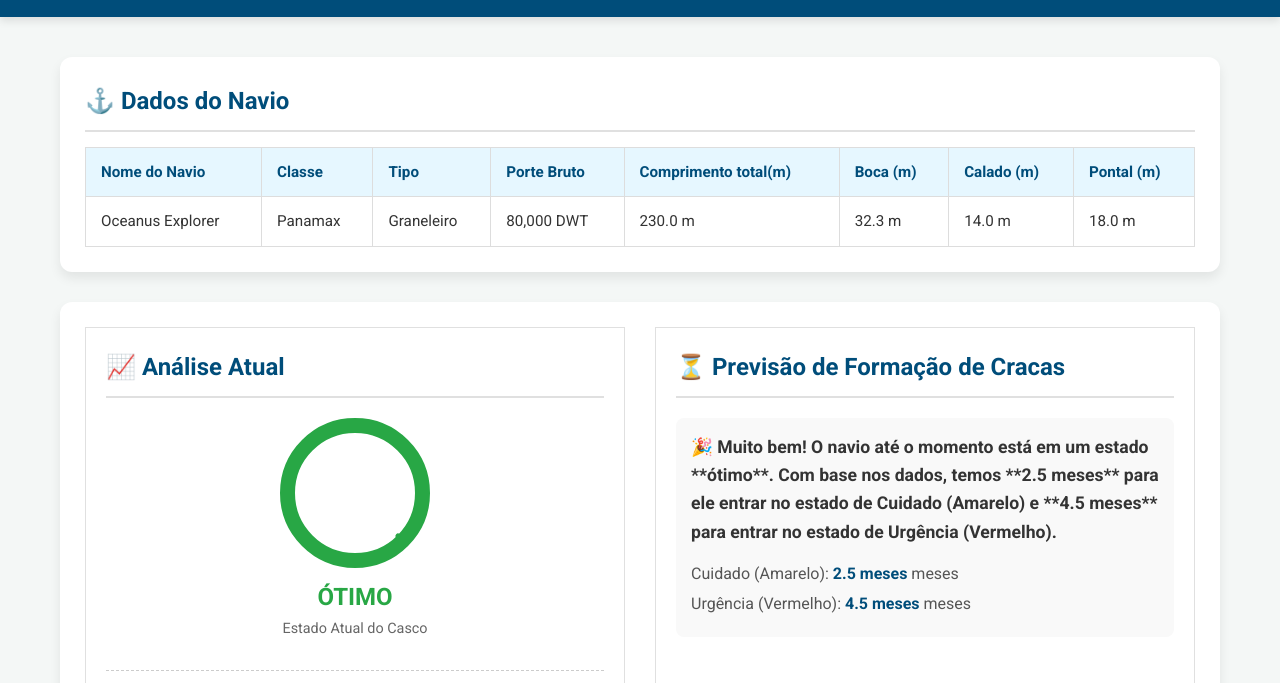
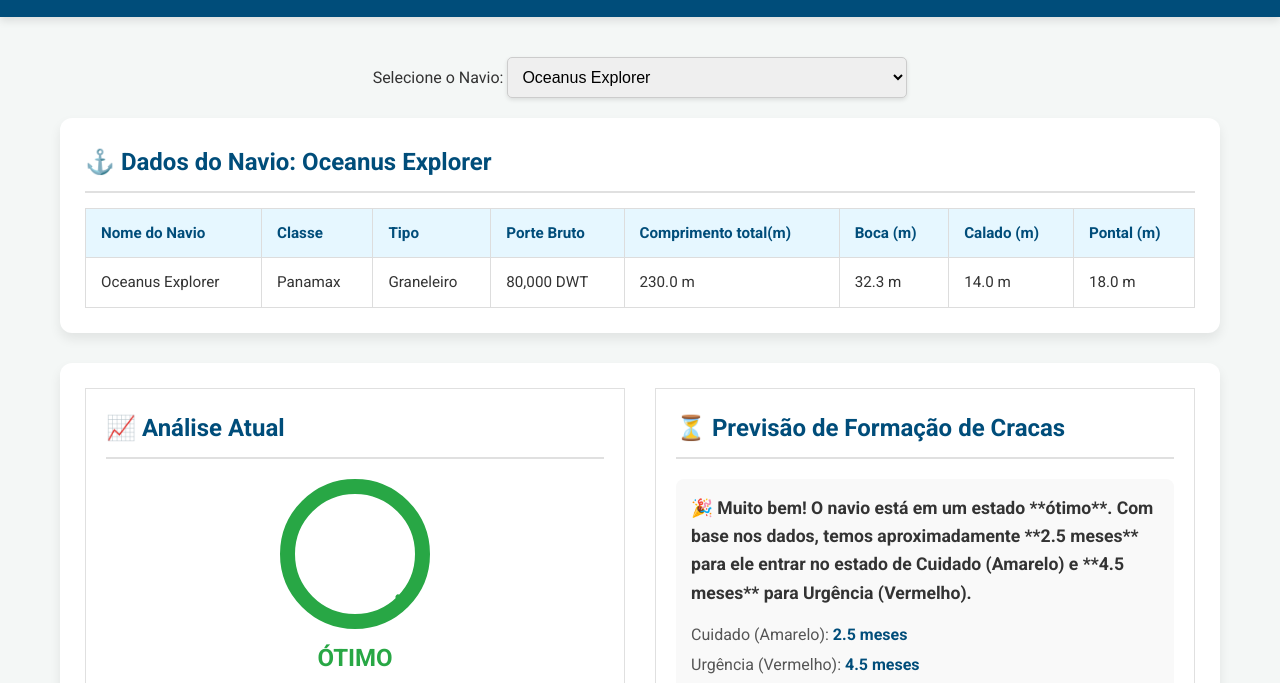
Before and after one commit to IsaiasSorriso/HackaPetroAnaliseIA, a plain HTML site: page index.html in a window 1280 px wide. Shown: the part 105-788 px from the top of the page. Drawn offline with Linux system fonts and the light colour scheme.

Commit message:
add mais opções de de analise

```diff
--- a/index.html
+++ b/index.html
@@ -6,6 +6,21 @@
     <title>Análise de Bioincrustração de Navios</title>
     <link rel="stylesheet" href="style.css">
     <link href="https://fonts.googleapis.com/css2?family=Roboto:wght@400;700&display=swap" rel="stylesheet">
+    <style>
+        .selector-container {
+            margin-bottom: 20px;
+            text-align: center;
+        }
+        #ship-selector {
+            padding: 10px;
+            font-size: 16px;
+            border-radius: 5px;
+            border: 1px solid #ccc;
+            width: 80%;
+            max-width: 400px;
+            box-shadow: 0 2px 4px rgba(0,0,0,0.1);
+        }
+    </style>
 </head>
 <body>
     <header>
@@ -14,10 +29,15 @@
     </header>
 
     <main>
+        <div class="selector-container">
+            <label for="ship-selector">Selecione o Navio:</label>
+            <select id="ship-selector"></select>
+        </div>
+
         <section class="ship-details-card">
-            <h2>⚓ Dados do Navio</h2>
+            <h2 id="ship-title">⚓ Dados do Navio</h2>
             <table id="ship-data-table">
-                </table>
+            </table>
         </section>
 
         <section class="dashboard-container">
@@ -43,8 +63,8 @@
                 <div class="prediction-content">
                     <p id="prediction-message">Carregando análise...</p>
                     <div class="time-to-event">
-                        <p>Cuidado (Amarelo): <span id="time-to-care">--</span> meses</p>
-                        <p>Urgência (Vermelho): <span id="time-to-urgent">--</span> meses</p>
+                        <p>Cuidado (Amarelo): <span id="time-to-care">--</span></p>
+                        <p>Urgência (Vermelho): <span id="time-to-urgent">--</span></p>
                     </div>
                 </div>
             </div>
--- a/script.js
+++ b/script.js
@@ -1,6 +1,7 @@
 document.addEventListener('DOMContentLoaded', () => {
-    // 1. Dados Fixos do Navio (Baseados na imagem)
-    const shipData = {
+    // 1. Dados dos Navios (JSON/Array de Objetos)
+    const shipsData = [
+        {
             'Nome do Navio': 'Oceanus Explorer',
             'Classe': 'Panamax',
             'Tipo': 'Graneleiro',
@@ -8,10 +9,41 @@ document.addEventListener('DOMContentLoaded', () => {
             'Comprimento total(m)': '230.0 m',
             'Boca (m)': '32.3 m',
             'Calado (m)': '14.0 m',
-        'Pontal (m)': '18.0 m'
-    };
+            'Pontal (m)': '18.0 m',
+            'foulingIndex': 20, // Ótimo (Verde)
+            'simulatedWaterTemp': 22.5, // °C
+            'simulatedHullRoughness': 100 // µm
+        },
+        {
+            'Nome do Navio': 'Mariner Voyager',
+            'Classe': 'Capesize',
+            'Tipo': 'Minério',
+            'Porte Bruto': '180,000 DWT',
+            'Comprimento total(m)': '290.0 m',
+            'Boca (m)': '45.0 m',
+            'Calado (m)': '17.0 m',
+            'Pontal (m)': '22.0 m',
+            'foulingIndex': 55, // Cuidado (Amarelo)
+            'simulatedWaterTemp': 28.0,
+            'simulatedHullRoughness': 250 // µm
+        },
+        {
+            'Nome do Navio': 'Global Tanker VII',
+            'Classe': 'Suezmax',
+            'Tipo': 'Petroleiro',
+            'Porte Bruto': '150,000 DWT',
+            'Comprimento total(m)': '275.0 m',
+            'Boca (m)': '48.0 m',
+            'Calado (m)': '16.0 m',
+            'Pontal (m)': '20.0 m',
+            'foulingIndex': 85, // Urgência (Vermelho)
+            'simulatedWaterTemp': 30.5,
+            'simulatedHullRoughness': 450 // µm
+        }
+    ];
 
     // 2. Elementos do Dashboard
+    const shipSelector = document.getElementById('ship-selector');
     const gaugeRing = document.getElementById('gauge-ring');
     const gaugeNeedle = document.getElementById('gauge-needle');
     const statusText = document.getElementById('status-text');
@@ -20,42 +52,19 @@ document.addEventListener('DOMContentLoaded', () => {
     const timeToUrgent = document.getElementById('time-to-urgent');
     const waterTempSpan = document.getElementById('water-temp');
     const hullRoughnessSpan = document.getElementById('hull-roughness');
+    const shipDataTable = document.getElementById('ship-data-table');
+    const shipTitle = document.getElementById('ship-title');
 
-    // 3. Função para popular a tabela de dados do navio
-    function populateShipTable() {
-        const table = document.getElementById('ship-data-table');
-        let html = '<thead><tr>';
-        let valuesHtml = '<tbody><tr>';
+    // --- Funções de Análise e Renderização ---
 
-        for (const key in shipData) {
-            html += `<th>${key}</th>`;
-            valuesHtml += `<td>${shipData[key]}</td>`;
-        }
-
-        html += '</tr></thead>';
-        valuesHtml += '</tr></tbody>';
-
-        table.innerHTML = html + valuesHtml;
-    }
-
-    // 4. Função para simular dados de sensores e fazer a análise
-    function runAnalysis() {
-        // SIMULAÇÃO DE DADOS DE SENSORES (em uma aplicação real viriam de uma API)
-        // 🌡️ A rugosidade e a temperatura da água são fatores chave para o fouling.
-        // Valores de exemplo para um estado Ótimo:
-        const simulatedWaterTemp = 22.5; // °C
-        const simulatedHullRoughness = 100; // µm (valor baixo = ótimo)
-
-        // Variável que determina o estado (0 a 100, 0=ótimo, 100=urgência)
-        // Vamos simular um valor de 20 (Ótimo/Verde)
-        const foulingIndex = 20;
-
-        // Atualiza os dados de sensores na UI
-        waterTempSpan.textContent = simulatedWaterTemp.toFixed(1);
-        hullRoughnessSpan.textContent = simulatedHullRoughness;
+    // Função que aplica a lógica de estado e gera a mensagem/dados
+    function getShipAnalysis(ship) {
+        const foulingIndex = ship.foulingIndex;
+        const simulatedWaterTemp = ship.simulatedWaterTemp;
+        const simulatedHullRoughness = ship.simulatedHullRoughness;
 
         let status = '';
-        let needleAngle = 0; // Posição do ponteiro (CSS usa transform: rotate())
+        let needleAngle = 0;
         let careTime = 0;
         let urgentTime = 0;
         let message = '';
@@ -64,51 +73,116 @@ document.addEventListener('DOMContentLoaded', () => {
         // Lógica de Estado (Termômetro)
         if (foulingIndex < 35) { // Verde: Ótimo
             status = 'ÓTIMO';
-            needleAngle = 135; // Ângulo para a seção verde
+            needleAngle = 135;
             statusClass = 'status-green';
-            // Previsão otimista
             careTime = 2.5;
             urgentTime = 4.5;
-            message = `🎉 Muito bem! O navio até o momento está em um estado **ótimo**. Com base nos dados, temos **${careTime.toFixed(1)} meses** para ele entrar no estado de Cuidado (Amarelo) e **${urgentTime.toFixed(1)} meses** para entrar no estado de Urgência (Vermelho).`;
+            message = `🎉 Muito bem! O navio está em um estado **ótimo**. Com base nos dados, temos aproximadamente **${careTime.toFixed(1)} meses** para ele entrar no estado de Cuidado (Amarelo) e **${urgentTime.toFixed(1)} meses** para Urgência (Vermelho).`;
         } else if (foulingIndex < 70) { // Amarelo: Cuidado
             status = 'CUIDADO';
-            needleAngle = 0; // Ângulo para a seção amarela
+            needleAngle = 0;
             statusClass = 'status-yellow';
-            // Previsão de atenção
             careTime = 0.5;
             urgentTime = 2.0;
-            message = `⚠️ Atenção! O navio está entrando no estado de **Cuidado**. Recomenda-se o planejamento de inspeção. Faltam aproximadamente **${urgentTime.toFixed(1)} meses** para atingir o estado de Urgência.`;
+            message = `⚠️ Atenção! O navio está no estado de **Cuidado**. Recomenda-se o planejamento de inspeção. Faltam aproximadamente **${urgentTime.toFixed(1)} meses** para atingir o estado de Urgência.`;
         } else { // Vermelho: Urgência
             status = 'URGÊNCIA';
-            needleAngle = -135; // Ângulo para a seção vermelha
+            needleAngle = -135;
             statusClass = 'status-red';
-            // Previsão crítica
             careTime = 0;
             urgentTime = 0.25;
             message = `🚨 CRÍTICO! O navio está no estado de **URGÊNCIA**. É necessária uma intervenção imediata para limpeza do casco, evitando perda significativa de eficiência e aumento de consumo de combustível.`;
         }
 
+        return {
+            status,
+            needleAngle,
+            statusClass,
+            careTime,
+            urgentTime,
+            message,
+            simulatedWaterTemp,
+            simulatedHullRoughness
+        };
+    }
+
+    // Função para popular a tabela de dados do navio
+    function populateShipTable(shipData) {
+        let html = '<thead><tr>';
+        let valuesHtml = '<tbody><tr>';
+
+        // Remove as chaves de análise para exibir apenas as informações do navio
+        const keysToSkip = ['foulingIndex', 'simulatedWaterTemp', 'simulatedHullRoughness'];
+
+        for (const key in shipData) {
+            if (!keysToSkip.includes(key)) {
+                html += `<th>${key}</th>`;
+                valuesHtml += `<td>${shipData[key]}</td>`;
+            }
+        }
+
+        html += '</tr></thead>';
+        valuesHtml += '</tr></tbody>';
+
+        shipDataTable.innerHTML = html + valuesHtml;
+        shipTitle.textContent = `⚓ Dados do Navio: ${shipData['Nome do Navio']}`;
+    }
+
+    // Função para atualizar o dashboard completo
+    function renderDashboard(ship) {
+        const analysis = getShipAnalysis(ship);
+
         // 5. Atualiza o Dashboard na UI
 
         // Remove classes antigas e adiciona a nova classe de cor
         gaugeRing.className = 'gauge-ring'; // Reset
-        gaugeRing.classList.add(statusClass);
+        gaugeRing.classList.add(analysis.statusClass);
 
         // Define a posição do ponteiro
-        gaugeNeedle.style.transform = `rotate(${needleAngle}deg) translate(0, -60px)`;
+        gaugeNeedle.style.transform = `rotate(${analysis.needleAngle}deg) translate(0, -60px)`;
 
-        // Atualiza os textos
-        statusText.textContent = status;
-        statusText.style.color = window.getComputedStyle(gaugeRing).borderColor; // Pega a cor do border
+        // Atualiza os textos de status
+        statusText.textContent = analysis.status;
+        // NOTE: Em um cenário real, você teria que garantir que o CSS para a classe status-X esteja carregado
+        // Aqui, vou manter a cor fixa para evitar problemas de escopo no getComputedStyle
+        statusText.style.color = analysis.statusClass === 'status-green' ? '#28a745' : analysis.statusClass === 'status-yellow' ? '#ffc107' : '#dc3545';
 
-        predictionMessage.innerHTML = message;
+        predictionMessage.innerHTML = analysis.message;
 
         // Atualiza os tempos de previsão
-        timeToCare.textContent = careTime > 0 ? `${careTime.toFixed(1)} meses` : 'IMEDIATO';
-        timeToUrgent.textContent = urgentTime > 0 ? `${urgentTime.toFixed(1)} meses` : 'AGORA';
+        timeToCare.textContent = analysis.careTime > 0 ? `${analysis.careTime.toFixed(1)} meses` : 'IMEDIATO';
+        timeToUrgent.textContent = analysis.urgentTime > 0 ? `${analysis.urgentTime.toFixed(1)} meses` : 'AGORA';
+
+        // Atualiza os dados de sensores na UI
+        waterTempSpan.textContent = analysis.simulatedWaterTemp.toFixed(1);
+        hullRoughnessSpan.textContent = analysis.simulatedHullRoughness;
+
+        // Atualiza a tabela de dados do navio
+        populateShipTable(ship);
     }
 
-    // Inicializa a aplicação
-    populateShipTable();
-    runAnalysis();
+    // --- Inicialização e Eventos ---
+
+    // Popula o seletor de navios
+    shipsData.forEach((ship, index) => {
+        const option = document.createElement('option');
+        option.value = index;
+        option.textContent = ship['Nome do Navio'];
+        shipSelector.appendChild(option);
     });
+
+    // Evento de mudança no seletor
+    shipSelector.addEventListener('change', (event) => {
+        const selectedIndex = parseInt(event.target.value);
+        const selectedShip = shipsData[selectedIndex];
+        if (selectedShip) {
+            renderDashboard(selectedShip);
+        }
+    });
+
+    // Inicializa a aplicação com o primeiro navio
+    const initialShip = shipsData[0];
+    if (initialShip) {
+        renderDashboard(initialShip);
+    }
+});
```
Also changed, not shown: 1 other file. Lines whose indentation alone changed are shown as unchanged.
